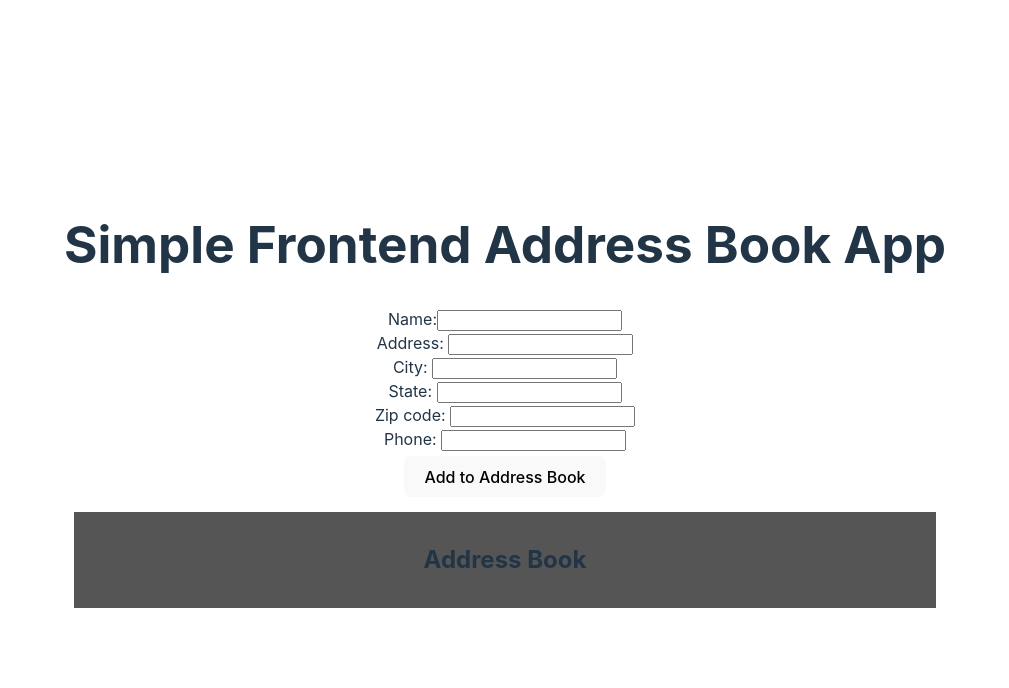
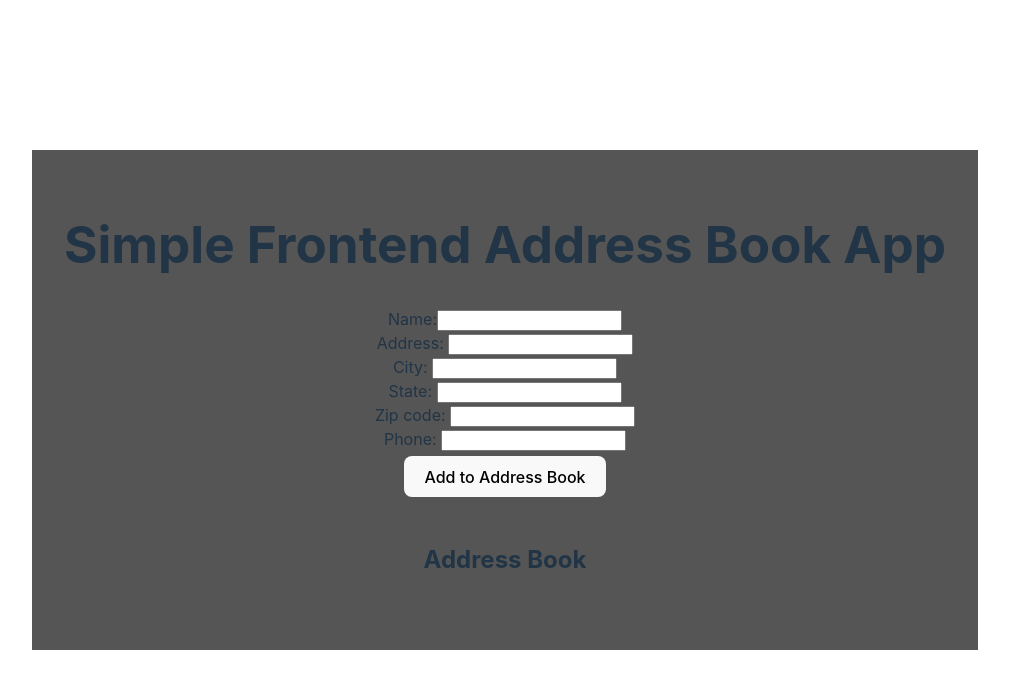
Before and after one commit to Asazay/simpleaddress, a React (Vite) app: page / in a window 1280 px wide. Shown: the top 688 px of the page, without its empty margins (135-1144 px from the left). Built offline with nearby package versions, Linux system fonts and the light colour scheme.

Commit message:
Changed some css

```diff
--- a/src/App.css
+++ b/src/App.css
@@ -3,6 +3,7 @@
   margin: 0 auto;
   padding: 2rem;
   text-align: center;
+  background-color: #555555;
 }
 
 button{
```
